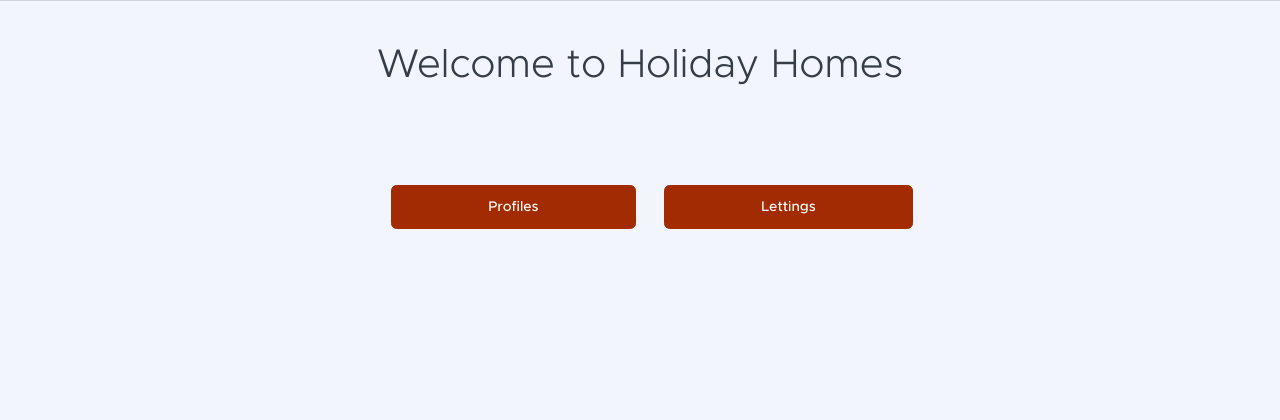
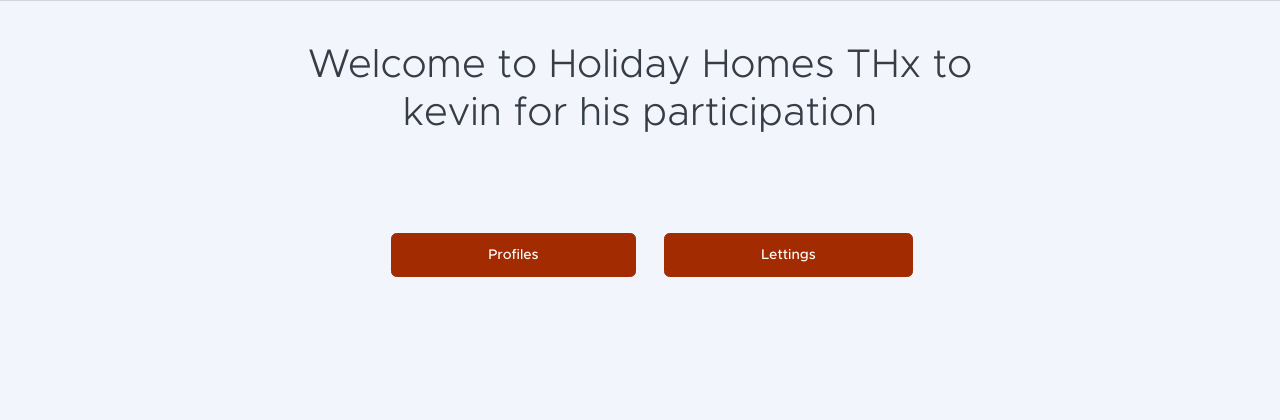
Before and after one commit to herbetelem/Open_project_13, a Django app: page / in a window 1280 px wide. Shown: the part 90-510 px from the top of the page. Run offline with Django 3.2, Linux system fonts and the light colour scheme; some libraries are stand-ins or nearby versions.

Commit message:
[TEST] change txt for test

```diff
--- a/templates/index.html
+++ b/templates/index.html
@@ -7,7 +7,7 @@
 <div class="container px-5 py-5 text-center">
     <div class="row justify-content-center">
         <div class="col-lg-8">
-            <h1 class="page-header-ui-title mb-3 display-6">Welcome to Holiday Homes</h1>
+            <h1 class="page-header-ui-title mb-3 display-6">Welcome to Holiday Homes THx to kevin for his participation</h1>
         </div>
     </div>
 </div>
```
